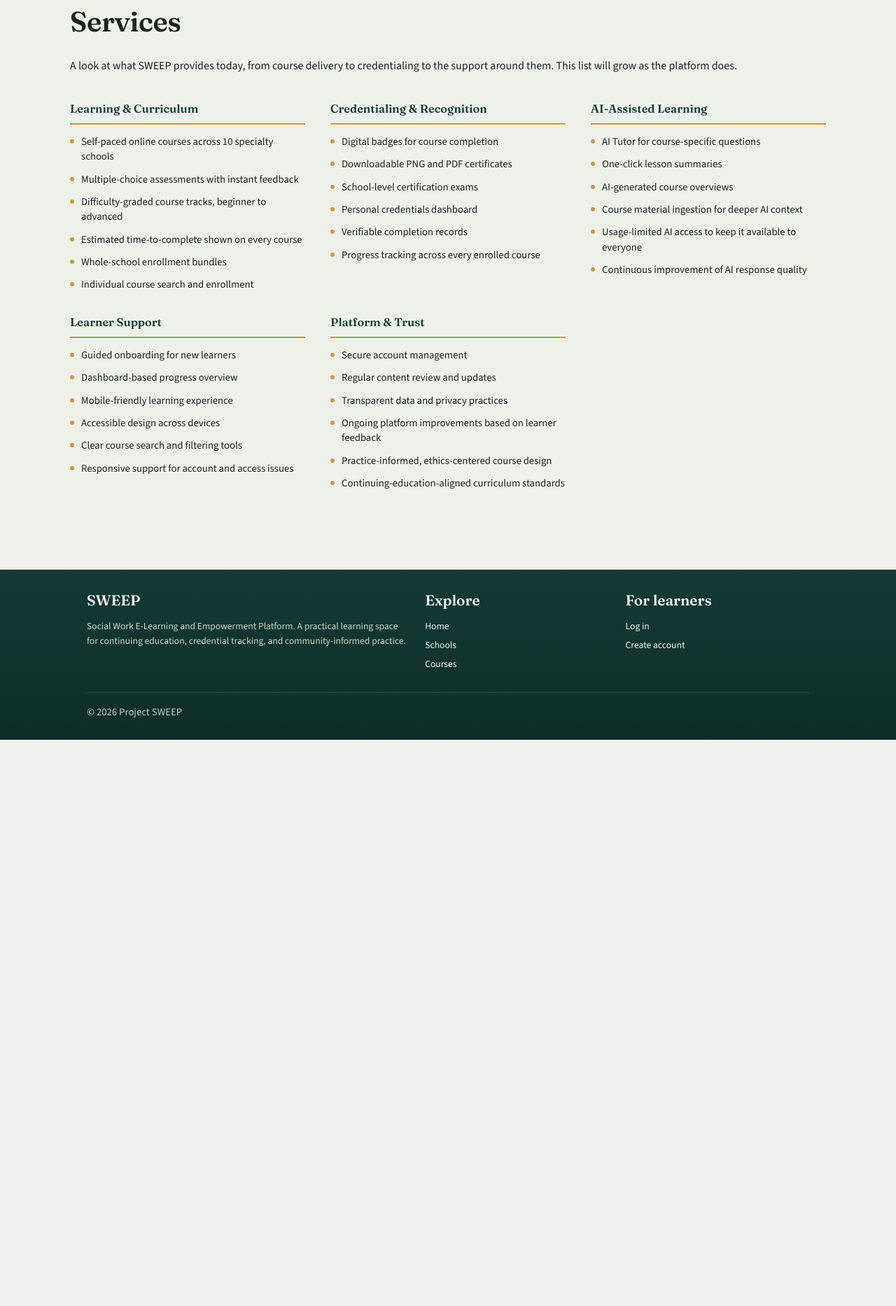
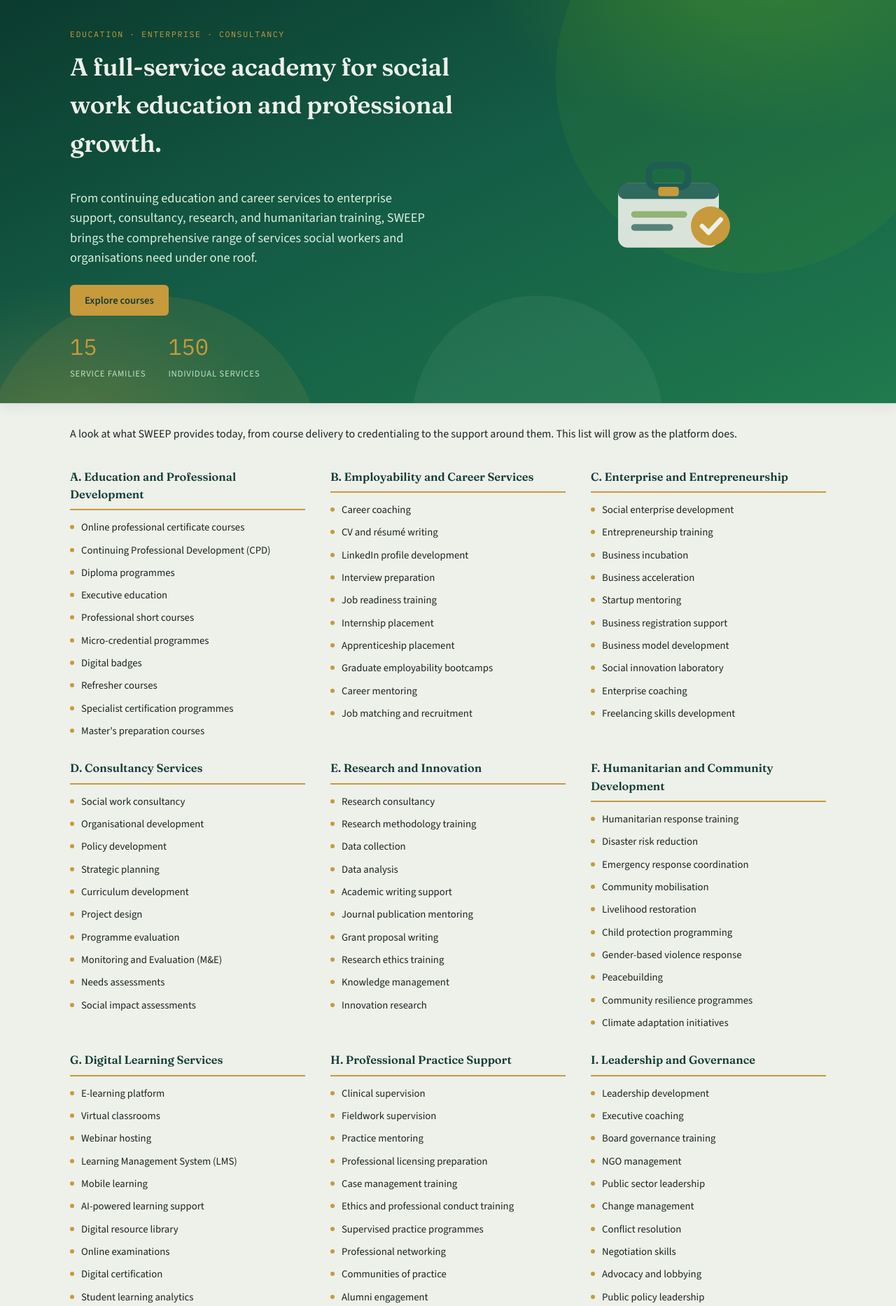
Before and after one commit to remikeks/project-sweep, a Django app: page /services/ in a window 1280 px wide. Shown: the part 64-1930 px from the top of the page at 70% size. Before the commit the page ends 1121 px from the top, so only its background shows below. Run offline with Django 5.2, Linux system fonts and the light colour scheme; parts of the project's set-up code (start-up, migrations or seed data) failed here and were passed over.

Commit message:
added services tab

```diff
--- a/core/views.py
+++ b/core/views.py
@@ -7,62 +7,234 @@ from schools.models import School
 # catalog grows well past its current single course.
 FEATURED_COURSE_LIMIT = 8
 
-# Placeholder service catalog for the public "Services" page. Grouped for
-# readability; edit freely as real offerings firm up.
+# Full service catalog for the public "Services" page, drawn from the
+# "Education, Enterprise and Professional Development Academy" positioning
+# document. Categories are intentionally kept as A-O to match that source
+# document's lettering.
 SERVICE_GROUPS = [
     {
-        "title": "Learning & Curriculum",
+        "title": "A. Education and Professional Development",
         "items": [
-            "Self-paced online courses across 10 specialty schools",
-            "Multiple-choice assessments with instant feedback",
-            "Difficulty-graded course tracks, beginner to advanced",
-            "Estimated time-to-complete shown on every course",
-            "Whole-school enrollment bundles",
-            "Individual course search and enrollment",
+            "Online professional certificate courses",
+            "Continuing Professional Development (CPD)",
+            "Diploma programmes",
+            "Executive education",
+            "Professional short courses",
+            "Micro-credential programmes",
+            "Digital badges",
+            "Refresher courses",
+            "Specialist certification programmes",
+            "Master's preparation courses",
         ],
     },
     {
-        "title": "Credentialing & Recognition",
+        "title": "B. Employability and Career Services",
         "items": [
-            "Digital badges for course completion",
-            "Downloadable PNG and PDF certificates",
-            "School-level certification exams",
-            "Personal credentials dashboard",
-            "Verifiable completion records",
-            "Progress tracking across every enrolled course",
+            "Career coaching",
+            "CV and résumé writing",
+            "LinkedIn profile development",
+            "Interview preparation",
+            "Job readiness training",
+            "Internship placement",
+            "Apprenticeship placement",
+            "Graduate employability bootcamps",
+            "Career mentoring",
+            "Job matching and recruitment",
         ],
     },
     {
-        "title": "AI-Assisted Learning",
+        "title": "C. Enterprise and Entrepreneurship",
         "items": [
-            "AI Tutor for course-specific questions",
-            "One-click lesson summaries",
-            "AI-generated course overviews",
-            "Course material ingestion for deeper AI context",
-            "Usage-limited AI access to keep it available to everyone",
-            "Continuous improvement of AI response quality",
+            "Social enterprise development",
+            "Entrepreneurship training",
+            "Business incubation",
+            "Business acceleration",
+            "Startup mentoring",
+            "Business registration support",
+            "Business model development",
+            "Social innovation laboratory",
+            "Enterprise coaching",
+            "Freelancing skills development",
         ],
     },
     {
-        "title": "Learner Support",
+        "title": "D. Consultancy Services",
         "items": [
-            "Guided onboarding for new learners",
-            "Dashboard-based progress overview",
-            "Mobile-friendly learning experience",
-            "Accessible design across devices",
-            "Clear course search and filtering tools",
-            "Responsive support for account and access issues",
+            "Social work consultancy",
+            "Organisational development",
+            "Policy development",
+            "Strategic planning",
+            "Curriculum development",
+            "Project design",
+            "Programme evaluation",
+            "Monitoring and Evaluation (M&E)",
+            "Needs assessments",
+            "Social impact assessments",
         ],
     },
     {
-        "title": "Platform & Trust",
+        "title": "E. Research and Innovation",
         "items": [
-            "Secure account management",
-            "Regular content review and updates",
-            "Transparent data and privacy practices",
-            "Ongoing platform improvements based on learner feedback",
-            "Practice-informed, ethics-centered course design",
-            "Continuing-education-aligned curriculum standards",
+            "Research consultancy",
+            "Research methodology training",
+            "Data collection",
+            "Data analysis",
+            "Academic writing support",
+            "Journal publication mentoring",
+            "Grant proposal writing",
+            "Research ethics training",
+            "Knowledge management",
+            "Innovation research",
+        ],
+    },
+    {
+        "title": "F. Humanitarian and Community Development",
+        "items": [
+            "Humanitarian response training",
+            "Disaster risk reduction",
+            "Emergency response coordination",
+            "Community mobilisation",
+            "Livelihood restoration",
+            "Child protection programming",
+            "Gender-based violence response",
+            "Peacebuilding",
+            "Community resilience programmes",
+            "Climate adaptation initiatives",
+        ],
+    },
+    {
+        "title": "G. Digital Learning Services",
+        "items": [
+            "E-learning platform",
+            "Virtual classrooms",
+            "Webinar hosting",
+            "Learning Management System (LMS)",
+            "Mobile learning",
+            "AI-powered learning support",
+            "Digital resource library",
+            "Online examinations",
+            "Digital certification",
+            "Student learning analytics",
+        ],
+    },
+    {
+        "title": "H. Professional Practice Support",
+        "items": [
+            "Clinical supervision",
+            "Fieldwork supervision",
+            "Practice mentoring",
+            "Professional licensing preparation",
+            "Case management training",
+            "Ethics and professional conduct training",
+            "Supervised practice programmes",
+            "Professional networking",
+            "Communities of practice",
+            "Alumni engagement",
+        ],
+    },
+    {
+        "title": "I. Leadership and Governance",
+        "items": [
+            "Leadership development",
+            "Executive coaching",
+            "Board governance training",
+            "NGO management",
+            "Public sector leadership",
+            "Change management",
+            "Conflict resolution",
+            "Negotiation skills",
+            "Advocacy and lobbying",
+            "Public policy leadership",
+        ],
+    },
+    {
+        "title": "J. Mental Health and Well-being",
+        "items": [
+            "Mental health literacy",
+            "Psychological first aid",
+            "Trauma-informed care",
+            "Employee wellness programmes",
+            "Burnout prevention",
+            "Eco-anxiety management",
+            "Stress management",
+            "Peer support facilitation",
+            "Emotional resilience training",
+            "Workplace well-being programmes",
+        ],
+    },
+    {
+        "title": "K. Environment and Sustainability",
+        "items": [
+            "Green social work",
+            "Climate change education",
+            "ESG awareness training",
+            "Environmental justice",
+            "Sustainability reporting",
+            "Community environmental management",
+            "Circular economy education",
+            "Disaster resilience planning",
+            "Climate adaptation planning",
+            "Environmental advocacy",
+        ],
+    },
+    {
+        "title": "L. Conferences and Events",
+        "items": [
+            "Professional conferences",
+            "Academic conferences",
+            "Annual SWEEP Summit",
+            "Workshops",
+            "Seminars",
+            "Symposia",
+            "Masterclasses",
+            "Public lectures",
+            "Professional networking events",
+            "Innovation competitions",
+        ],
+    },
+    {
+        "title": "M. Publishing and Knowledge Services",
+        "items": [
+            "Academic publishing",
+            "Books and manuals",
+            "Professional journals",
+            "Policy briefs",
+            "Technical reports",
+            "Practice guidelines",
+            "Toolkits",
+            "Newsletters",
+            "Research repositories",
+            "Educational multimedia content",
+        ],
+    },
+    {
+        "title": "N. Youth and Workforce Development",
+        "items": [
+            "Youth empowerment",
+            "Skills acquisition programmes",
+            "Graduate transition programmes",
+            "Employability assessments",
+            "Workforce development",
+            "Labour market intelligence",
+            "Employer engagement",
+            "Placement partnerships",
+            "Career fairs",
+            "Talent development programmes",
+        ],
+    },
+    {
+        "title": "O. Specialised Social Work Practice Areas",
+        "items": [
+            "Medical social work",
+            "School social work",
+            "Correctional social work",
+            "Family and child welfare",
+            "Gerontological social work",
+            "Disability and inclusion services",
+            "Substance use intervention",
+            "Palliative and hospice social work",
+            "Refugee and migration services",
+            "Occupational and industrial social work",
         ],
     },
 ]
@@ -88,4 +260,9 @@ def home(request):
 
 def services(request):
     """Public services overview — no login required."""
-    return render(request, "core/services.html", {"service_groups": SERVICE_GROUPS})
+    total_services = sum(len(group["items"]) for group in SERVICE_GROUPS)
+    context = {
+        "service_groups": SERVICE_GROUPS,
+        "total_services": total_services,
+    }
+    return render(request, "core/services.html", context)
--- a/templates/core/services.html
+++ b/templates/core/services.html
@@ -1,8 +1,54 @@
 {% extends "base.html" %}
 {% block title %}Services — SWEEP{% endblock %}
 {% block content %}
-  <h1>Services</h1>
-  <p class="lede">
+  <section class="hero hero-list">
+    <svg class="hero-blobs" viewBox="0 0 1000 600" preserveAspectRatio="none" xmlns="http://www.w3.org/2000/svg">
+      <circle cx="840" cy="85" r="220" fill="#4C9A2A" opacity="0.16" />
+      <circle cx="170" cy="520" r="190" fill="#C79A3C" opacity="0.13" />
+      <circle cx="600" cy="470" r="140" fill="#EEF0EA" opacity="0.06" />
+    </svg>
+
+    <div class="hero-grid">
+      <div class="hero-copy">
+        <p class="eyebrow">Education · enterprise · consultancy</p>
+        <h1 class="typewriter" data-text="A full-service academy for social work education and professional growth.">A full-service academy for social work education and professional growth.</h1>
+        <p class="lede">
+          From continuing education and career services to enterprise
+          support, consultancy, research, and humanitarian training,
+          SWEEP brings the comprehensive range of services social workers
+          and organisations need under one roof.
+        </p>
+        <div style="margin-top:24px; display:flex; gap:12px; flex-wrap:wrap;">
+          <a href="{% url 'course_list' %}" class="btn btn-gold">Explore courses</a>
+        </div>
+        <div class="stat-row">
+          <div>
+            <span class="stat-num">{{ service_groups|length }}</span>
+            <span class="stat-label">Service families</span>
+          </div>
+          <div>
+            <span class="stat-num">{{ total_services }}</span>
+            <span class="stat-label">Individual services</span>
+          </div>
+        </div>
+      </div>
+
+      <div class="hero-illustration">
+        <svg viewBox="0 0 420 420" xmlns="http://www.w3.org/2000/svg" role="img" aria-label="Illustration of professional services">
+          <rect x="102" y="178" width="216" height="138" rx="20" fill="#EEF0EA" opacity="0.9" />
+          <rect x="168" y="140" width="84" height="46" rx="16" fill="none" stroke="#1F5C52" stroke-width="14" />
+          <rect x="102" y="178" width="216" height="34" rx="14" fill="#1F5C52" opacity="0.9" />
+          <rect x="188" y="186" width="44" height="20" rx="6" fill="#C79A3C" />
+          <rect x="130" y="238" width="120" height="14" rx="7" fill="#8CAE6B" opacity="0.9" />
+          <rect x="130" y="266" width="90" height="14" rx="7" fill="#1F5C52" opacity="0.7" />
+          <circle cx="300" cy="270" r="42" fill="#C79A3C" />
+          <path d="M282 270l14 14 26-28" stroke="#EEF0EA" stroke-width="10" stroke-linecap="round" stroke-linejoin="round" fill="none" />
+        </svg>
+      </div>
+    </div>
+  </section>
+
+  <p class="lede" style="margin-top:32px;">
     A look at what SWEEP provides today, from course delivery to
     credentialing to the support around them. This list will grow as the
     platform does.
```
